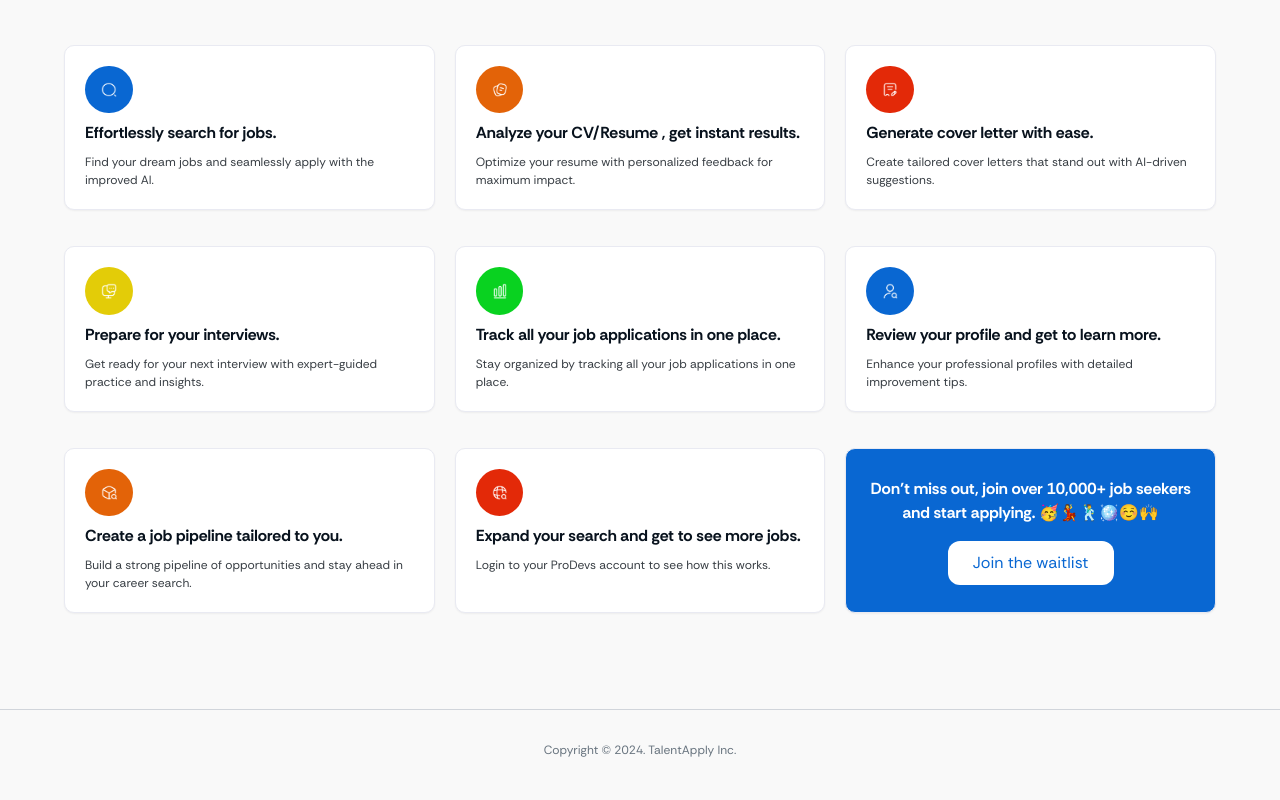
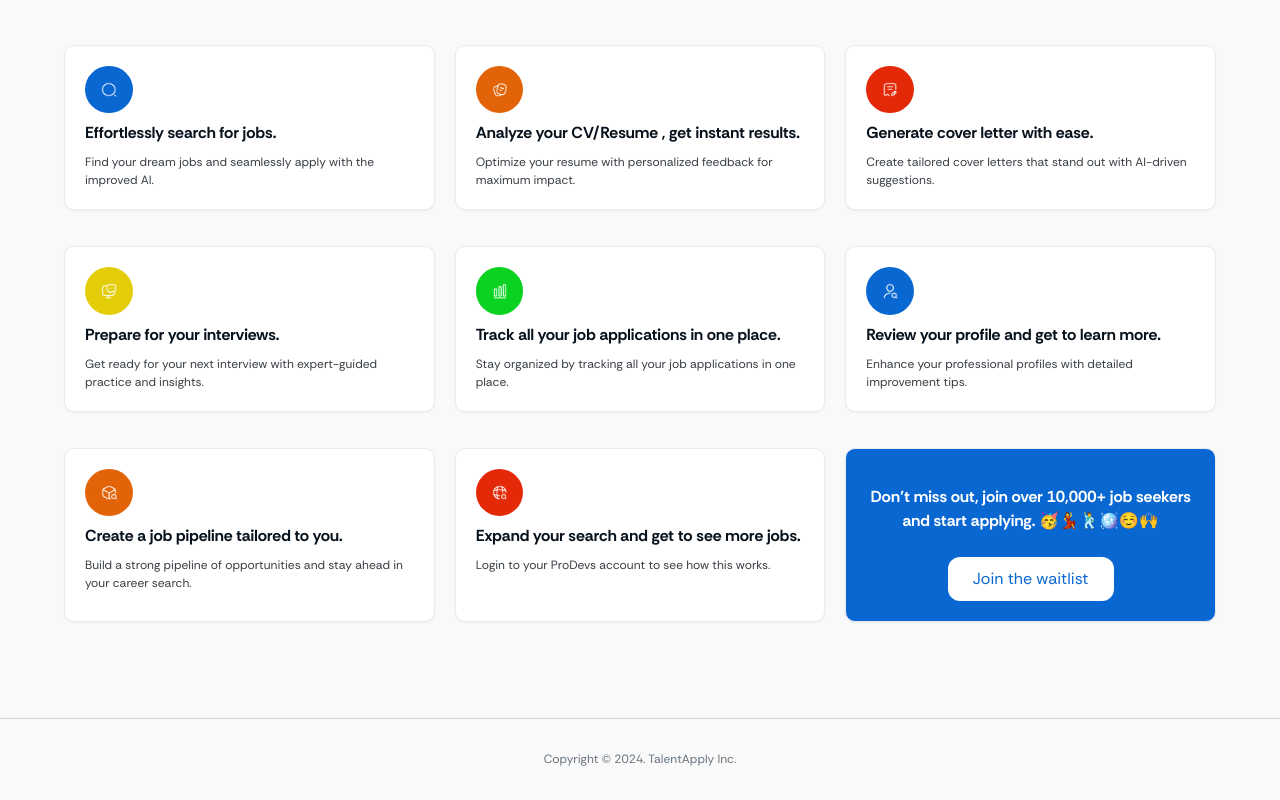
Before and after one commit to Earthpasserby/talent_apply_waitlist, a React (Vite) app: page / in a window 1280 px wide. Shown: the part 1880-2680 px from the top of the page. Built offline with nearby package versions, Linux system fonts and the light colour scheme.

Commit message:
modifications

```diff
--- a/src/components/feature_col.jsx
+++ b/src/components/feature_col.jsx
@@ -137,7 +137,7 @@ const Feature_col = () => {
           </div>{" "}
           <div className="w-full nine:w-[49.2%] laptop:w-[32.333%] md:mb-4 mb-2 !bg-[#0967D2]  tablet:flex tablet:justify-center tablet:items-center tablet:text-center">
             <div className=" gap-2 text-center">
-              <h2 className="text-base mt-2 tablet:leading-9 text-[16px] leading-6 font-bold text-[#fff]">
+              <h2 className="text-base pt-4 tablet:leading-9 text-[16px] leading-6 font-bold text-[#fff] mb-2">
                 Don’t miss out, join over 10,000+ job seekers and start
                 applying. 🥳💃🕺🪩☺️🙌
               </h2>
```
